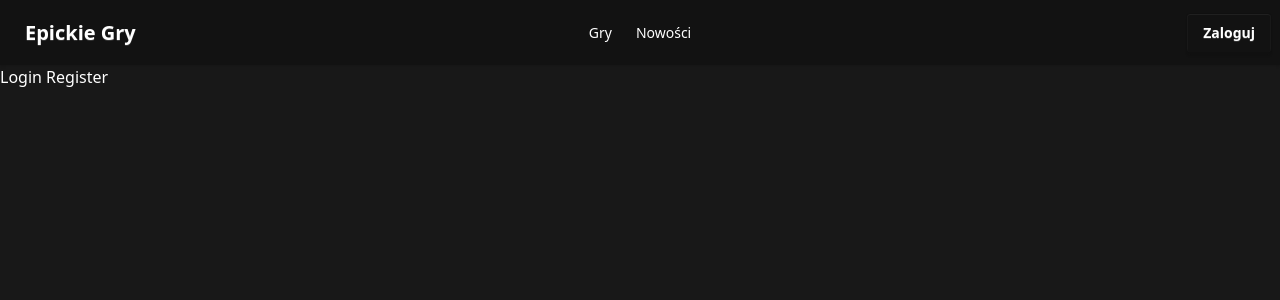
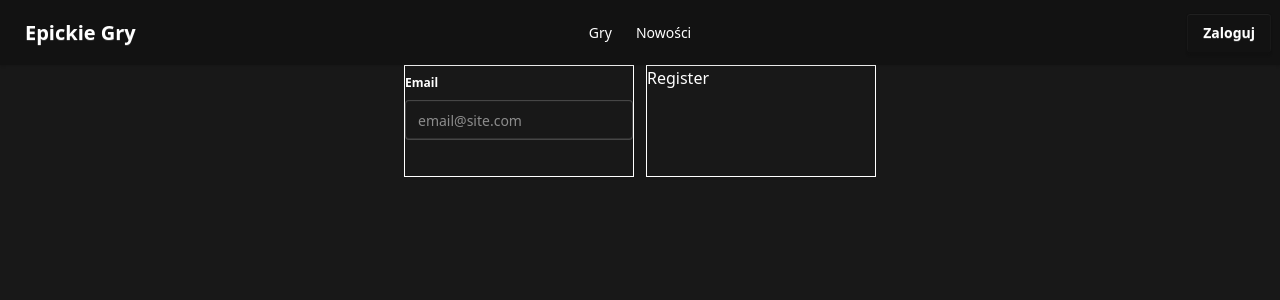
Before and after one commit to MePerson1/epickie-gry, a React (Vite) app: page /login in a window 1280 px wide. Shown: the top 300 px of the page. Built offline with nearby package versions, Linux system fonts and the light colour scheme.

Commit message:
Created input component

```diff
--- /dev/null
+++ b/src/components/InputWithHint.jsx
@@ -0,0 +1,18 @@
+const InputWithHint = ({ fieldName, typeOf, example, hint }) => {
+  return (
+    <div>
+      <fieldset class="fieldset">
+        <legend class="fieldset-legend">{fieldName}</legend>
+        <input
+          class="input validator"
+          type={typeOf}
+          required
+          placeholder={example}
+        />
+        <div class="validator-hint">{hint}</div>
+      </fieldset>
+    </div>
+  );
+};
+
+export default InputWithHint;
--- a/src/views/LoginRegisterPage.jsx
+++ b/src/views/LoginRegisterPage.jsx
@@ -1,5 +1,22 @@
+import InputWithHint from "../components/InputWithHint";
+
 const LoginRegisterPage = () => {
-  return <>Login Register </>;
+  return (
+    <div className="flex justify-center">
+      <div className="grid grid-cols-2 gap-3">
+        <div className="border">
+          {" "}
+          <InputWithHint
+            fieldName="Email"
+            typeOf="email"
+            example="email@site.com"
+            hint="Podano nie poprawny email!"
+          />
+        </div>
+        <div className="border">Register</div>
+      </div>
+    </div>
+  );
 };
 
 export default LoginRegisterPage;
```
